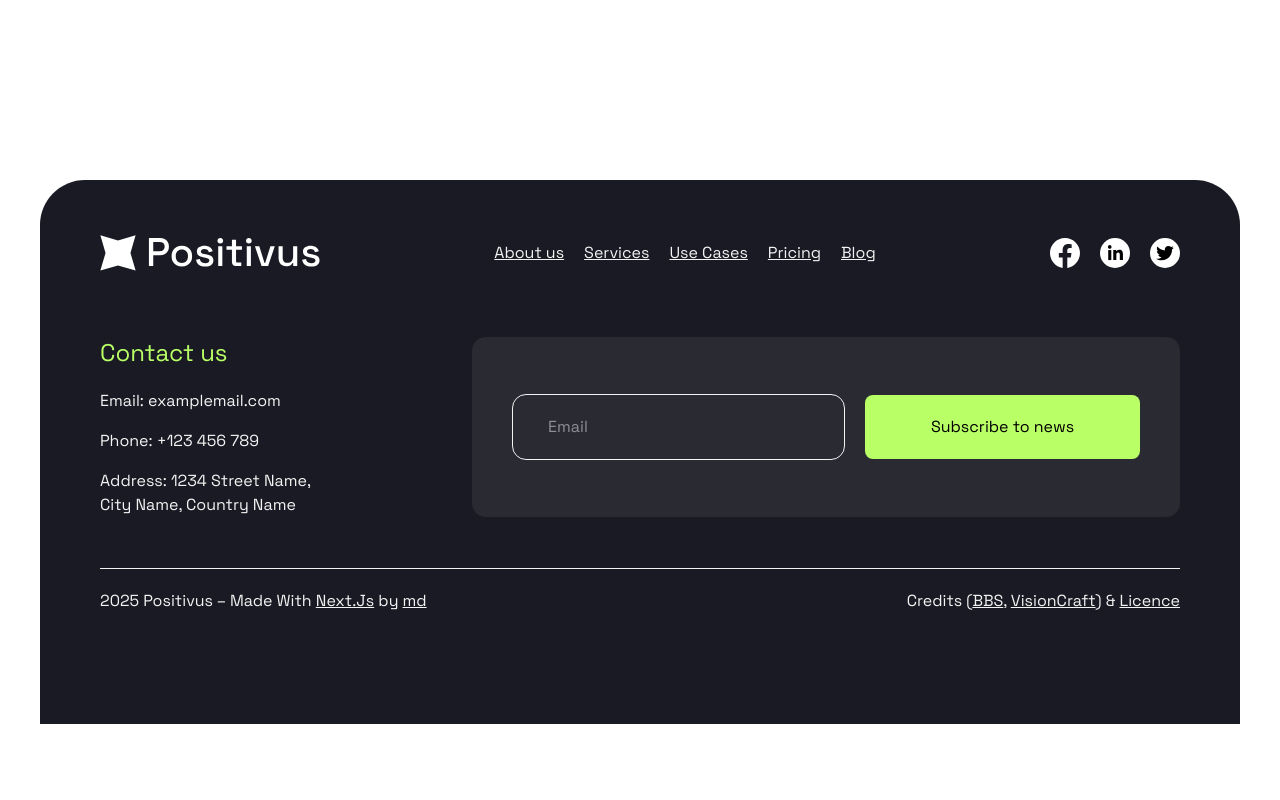
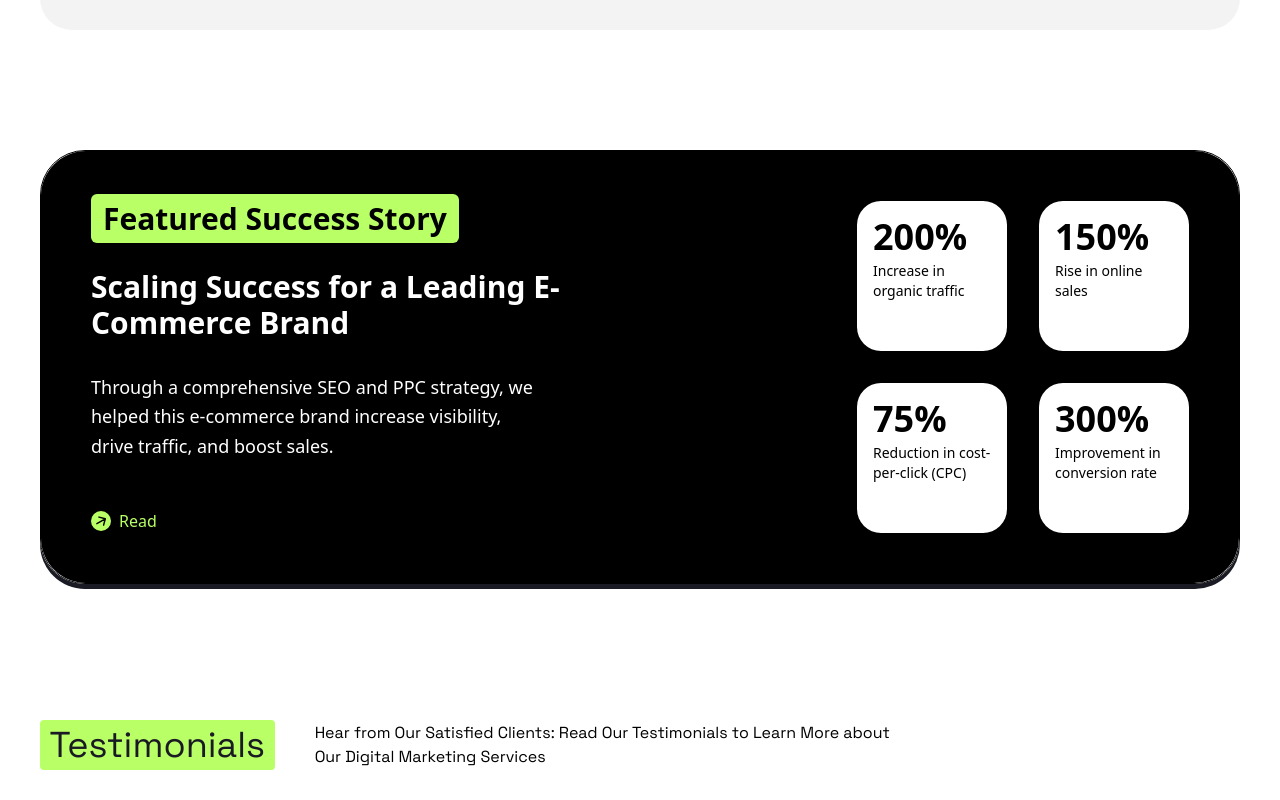
Before and after one commit to HasanAkhonda/positivus-landing-page, a Next.js app: page /services in a window 1280 px wide. Before the commit this address had no page. Shown: the part 700-1500 px from the top of the page. Before the commit the page ends 1424 px from the top, so only its background shows below. Built offline with nearby package versions, Linux system fonts and the light colour scheme.

Commit message:
service page starded

```diff
--- a/app/cases/page.tsx
+++ b/app/cases/page.tsx
@@ -1,5 +1,6 @@
 import CasesHero from '@/components/CasesHero'
 import CreateSuccessStory from '@/components/CreateSuccessStory'
+import FeaturedStory from '@/components/FeaturedStory'
 import SuccessStories from '@/components/SuccessStories'
 import Testimonials from '@/components/Testimonials'
 import React from 'react'
@@ -8,6 +9,7 @@ const page = () => {
   return (
     <div>
       <CasesHero/>
+      <FeaturedStory/>
       <SuccessStories/>
       <Testimonials/>
       <CreateSuccessStory/>
--- a/app/page.tsx
+++ b/app/page.tsx
@@ -4,7 +4,7 @@ import Cases from '@/components/Cases';
 import Contact from '@/components/Contact';
 import Hero from '@/components/hero/Hero';
 import Process from '@/components/Process';
-import Services from '@/components/services/Services';
+import Services from '@/components/Services';
  import Sponsors from '@/components/Sponsors';
 import Team from '@/components/team/Team';
 import Testimonials from '@/components/Testimonials';
--- /dev/null
+++ b/app/services/page.tsx
@@ -0,0 +1,23 @@
+import Cases from '@/components/Cases'
+import FeaturedStory from '@/components/FeaturedStory'
+import JoinTeam from '@/components/JoinTeam'
+import ServiceHero from '@/components/ServiceHero'
+import Services from '@/components/Services'
+import Testimonials from '@/components/Testimonials'
+
+
+const page = () => {
+    return (
+        <div>
+            <ServiceHero />
+            <FeaturedStory />
+            <Testimonials />
+            <Cases />
+            <Services />
+            <JoinTeam />
+
+        </div>
+    )
+}
+
+export default page
--- a/components/CreateSuccessStory.tsx
+++ b/components/CreateSuccessStory.tsx
@@ -7,7 +7,8 @@ const CreateSuccessStory = () => {
   return (
     <div className='   pb-12 md:pb-24 container'>
       <Section>
-        <div className='bg-[#b9ff66] mt-24 w-full p-8 sm:px-14 h-auto sm:h-[280px] rounded-[45px] inline-flex flex-col sm:flex-row justify-start items-center gap-8 sm:gap-10'>
+                 <div className='bg-[#b9ff66]    w-full p-8 sm:px-14 h-auto sm:h-[280px] rounded-[45px] inline-flex flex-col-reverse sm:flex-row justify-start items-center gap-8 sm:gap-10'>
+
           <div className='w-full flex flex-col gap-6 justify-between items-start'>
                   <h1 className="text-black text-2xl sm:text-3xl font-medium font-['Space_Grotesk']">
                     Let's Create Your Next Success Story
@@ -20,21 +21,22 @@ const CreateSuccessStory = () => {
                       href='###'
                       target='_blank'
                       rel='noopener noreferrer'
-                      className='w-full btn-primary'
+                      className='w-fit btn-primary'
                     >
                       Get your free proposal
                     </a>
                   </button>
                 </div>
-                <div className='hidden lg:block'>
+                <div className='w-1/2 '>
             <Image
               src={pic}
               alt={''}
-                    width={1200}
+              width={700}
               height={300}
               layout='intrinsic'
             />
           </div>
+
         </div>
       </Section>
     </div>
--- /dev/null
+++ b/components/FeaturedStory.tsx
@@ -0,0 +1,83 @@
+'use client';
+import Image from 'next/image';
+import GreenIcon from '../components/Icons/icon5.svg';
+import Section from './Section';
+import Card from './ui/card';
+
+const stats = [
+    { value: '200%', label: 'Increase in organic traffic' },
+    { value: '150%', label: 'Rise in online sales' },
+    { value: '75%', label: 'Reduction in cost-per-click (CPC)' },
+    { value: '300%', label: 'Improvement in conversion rate' },
+];
+
+const FeaturedStory = () => {
+    return (
+        <div className="container pb-12 lg:pt-6 ">
+            <Section>
+                <Card isUnderline={true}>
+
+                    <div className="bg-black text-white w-full p-8 sm:p-[50px] rounded-[45px] flex flex-col lg:flex-row gap-10">
+
+                        {/* LEFT TEXT CONTENT */}
+                        <div className="flex-1 flex flex-col justify-between">
+                            <div className="flex flex-col gap-8">
+                                <h3>
+
+                                    {/* Mobile version */}
+                                    <span className="inline sm:hidden text-[#b9ff66] text-3xl font-semibold ">
+                                        FEATURED
+                                    </span>
+
+                                    {/* Desktop version */}
+                                    <span className="hidden sm:inline bg-[#b9ff66] text-black text-sm sm:text-3xl px-3 py-1 rounded-md font-semibold">
+                                        Featured Success Story
+                                    </span>
+                                </h3>
+                                <h2 className="text-2xl sm:text-3xl font-semibold">
+                                    Scaling Success for a Leading E-Commerce Brand
+                                </h2>
+                                <p className="text-base sm:text-lg leading-relaxed max-w-md">
+                                    Through a comprehensive SEO and PPC strategy, we helped this e-commerce brand increase visibility, drive traffic, and boost sales.
+                                </p>
+
+                                {/* Desktop "Read" button */}
+                                <div className="hidden lg:inline-flex mt-4">
+                                    <a href="link" className="flex items-center gap-2 text-[#b9ff66] font-medium hover:underline">
+                                        <Image src={GreenIcon} alt="icon" width={20} height={20} />
+                                        Read
+                                    </a>
+                                </div>
+                            </div>
+                        </div>
+
+                        {/* RIGHT GRID */}
+                        <div className="flex-1 flex flex-col items-start lg:items-end gap-6">
+                            <div className="grid grid-cols-1 sm:grid-cols-2 gap-8  ">
+                                {stats.map((stat, i) => (
+                                    <div
+                                        key={i}
+                                        className="bg-white text-black rounded-3xl lg:max-w-[150px] lg:aspect-square  p-4 flex flex-col"
+                                    >
+                                        <span className="text-4xl font-bold mb-1">{stat.value}</span>
+                                        <p className="text-sm">{stat.label}</p>
+                                    </div>
+                                ))}
+                            </div>
+
+                            {/* Mobile "Read" button */}
+                            <div className="mt-6 lg:hidden">
+                                <a href="link" className="flex items-center gap-2 text-[#b9ff66] font-medium hover:underline">
+                                    <Image src={GreenIcon} alt="icon" width={20} height={20} />
+                                    Read
+                                </a>
+                            </div>
+                        </div>
+                    </div>
+                </Card>
+            </Section>
+        </div>
+    );
+};
+
+export default FeaturedStory;
--- /dev/null
+++ b/components/ServiceHero.tsx
@@ -0,0 +1,14 @@
+import React from 'react'
+import SplitHero from './reusable/SplitHero'
+import HeroIlust from '@/public/pics/hero.svg'; // Adjust this path to your actual Next.js alias setup
+
+
+const ServiceHero = () => {
+  return (
+    <div>
+      <SplitHero image={HeroIlust} title={'Expert Digital Marketing Services'} description={"Unlock your business's full potential with tailored strategies designed to drive growth and deliver results."}/>
+    </div>
+  )
+}
+
+export default ServiceHero
--- a/components/reusable/SplitHero.tsx
+++ b/components/reusable/SplitHero.tsx
@@ -12,7 +12,7 @@ interface SplitHeroProps {
 
 const SplitHero = ({ id, image, title, description, reverse = false }: SplitHeroProps) => {
   return (
-    <div className="lg:px-5 py-12 container md:py-24">
+    <div className="  py-12 container md:py-24">
       <Section id={id}>
         <div
           className={`relative flex flex-col md:bg-[#f3f3f3] rounded-4xl items-center md:flex-row ${
--- a/components/ui/Navbar.tsx
+++ b/components/ui/Navbar.tsx
@@ -7,7 +7,7 @@ import logo from '@/assets/brand.svg'
 
 const menuitems = [
   { href: '/about', label: 'About us' },
-  { href: '/#services', label: 'Services' },
+  { href: '/services', label: 'Services' },
   { href: '/cases', label: 'Use Cases' },
   { href: '/pricing', label: 'Pricing' },
   { href: '/blog', label: 'Blog' },
--- a/components/ui/card.tsx
+++ b/components/ui/card.tsx
@@ -10,7 +10,7 @@ const Card: React.FC<CardProps> = ({ isUnderline, children }) => {
     <div
       className={`${
         isUnderline
-          ? 'rounded-[45px] border border-dark shadow-[0px_5px_0px_#191a23]'
+          ? 'rounded-[45px] border border-dark mb-2  shadow-[0px_5px_0px_#191a23]'
           : 'rounded-[45px]'
       }`}
     >
```
Also changed, not shown: components/Services.tsx (renamed from components/services/Services.tsx, +9 -9 lines), components/Icons/icon5.svg (added). Lines whose indentation alone changed are shown as unchanged.
